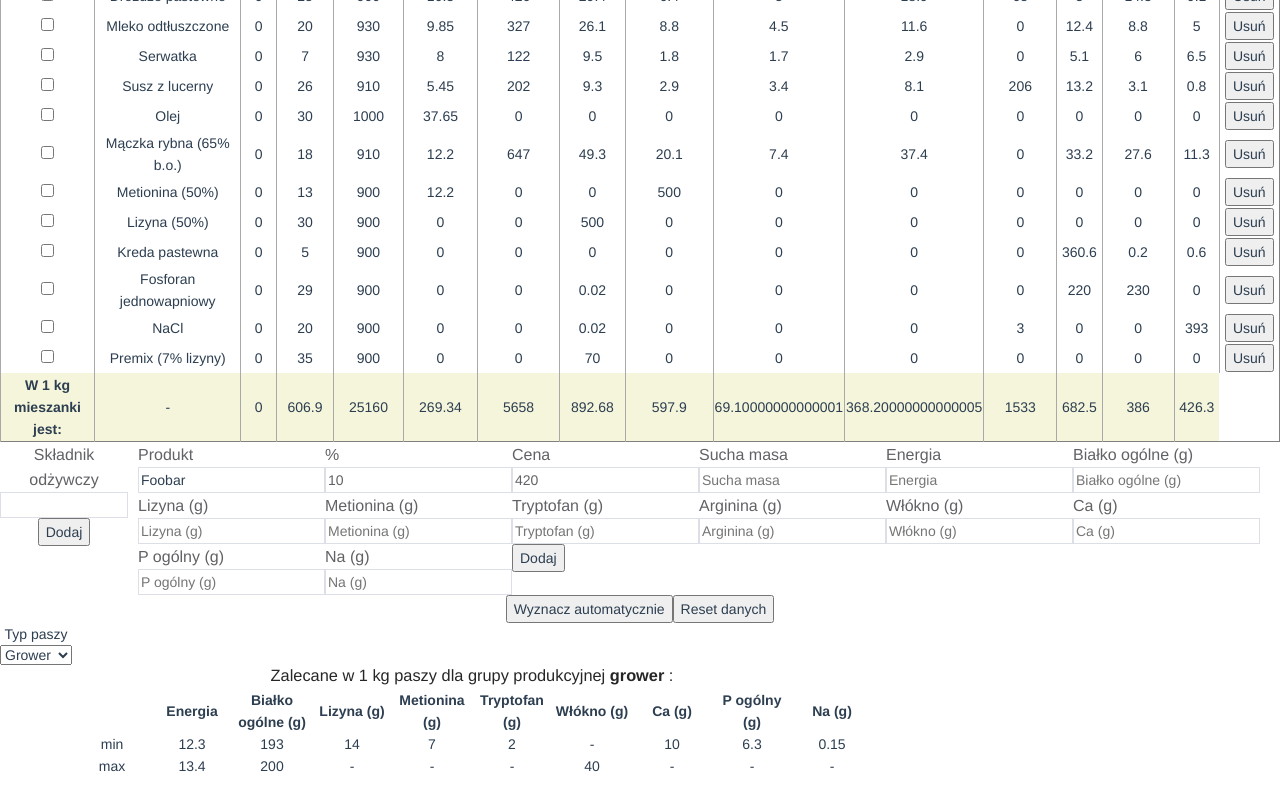
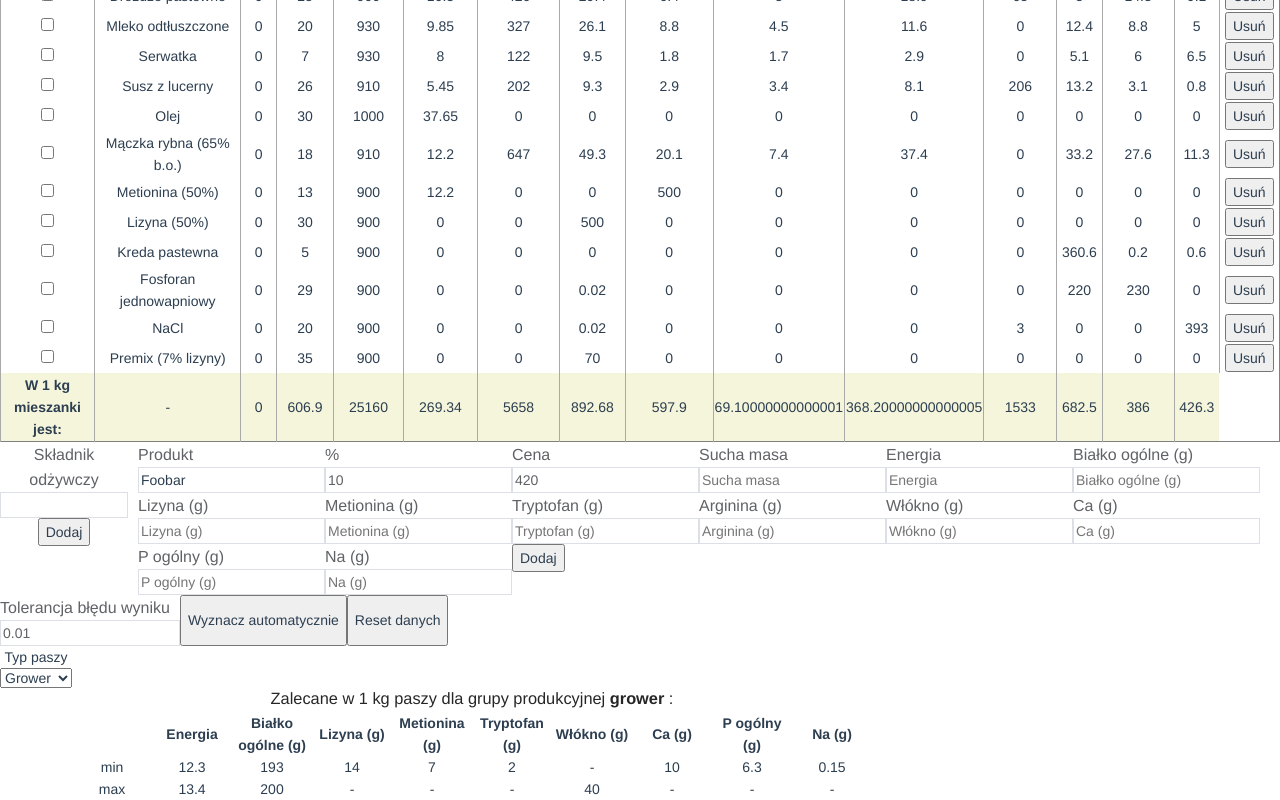
Before and after one commit to lemcz/sggw-poultry-forage-calculator, a Vue app: page / in a window 1280 px wide. Shown: the part 746-1546 px from the top of the page. Before the commit the page ends 1523 px from the top, so only its background shows below. Built offline with nearby package versions, Linux system fonts and the light colour scheme.

Commit message:
feat: Allow to parametrize auto-generated calc tolerance

```diff
--- a/src/components/forage-calculator-page/ForageCalculatorPage.vue
+++ b/src/components/forage-calculator-page/ForageCalculatorPage.vue
@@ -27,7 +27,15 @@
         </form>
       </div>
     </div>
-    <div>
+    <div style="display: flex;">
+      <NumberField
+        style="width: 180px;"
+        :label="'Tolerancja błędu wyniku'"
+        v-model="tolerance"
+        :mode="FieldMode.Edit"
+        :max="1"
+        :step="0.01"
+      ></NumberField>
       <el-button type="success" v-on:click="calculateMinimalCostMix()">Wyznacz automatycznie</el-button>
       <el-button type="info" v-on:click="resetToDefaults()">Reset danych</el-button>
     </div>
@@ -163,7 +171,7 @@ export default defineComponent({
         ) ?? []
       );
     });
-    const tolerance = ref(0.15);
+    const tolerance = ref(0.01);
 
     return {
       schema,
```
